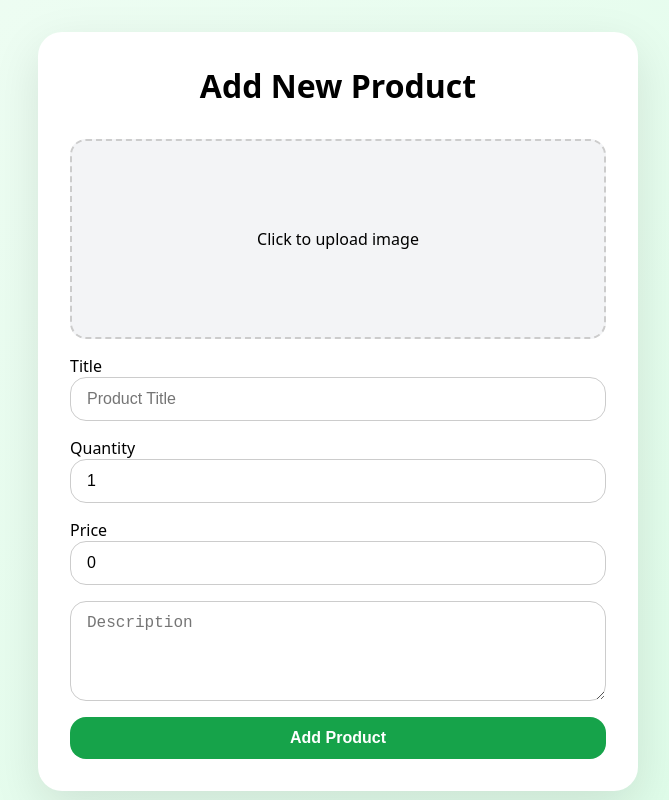
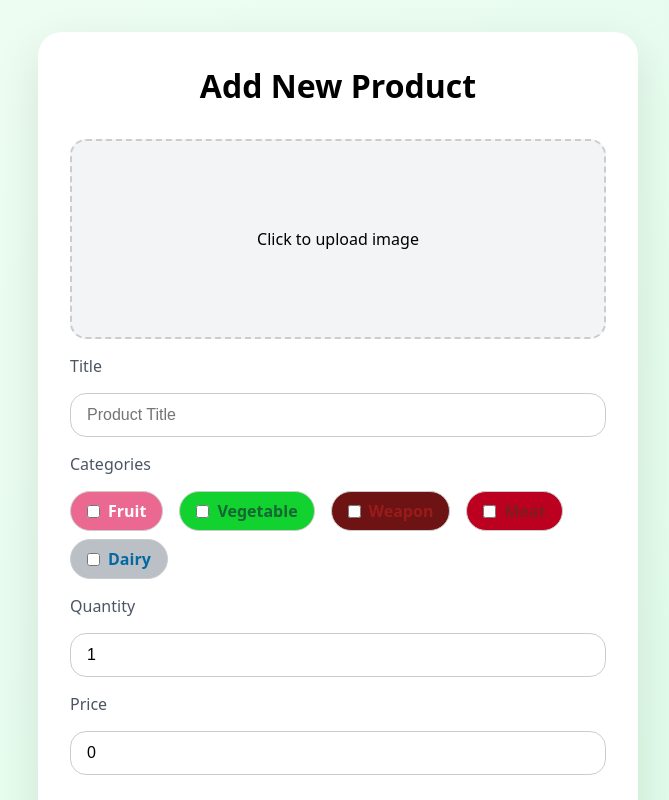
Before and after one commit to VladislavDoychinov/Gerund, a React (Create React App) app in the folder frontend/: page /addproduct in a window 1280 px wide. Shown: the top 800 px of the page, without its empty margins (302-971 px from the left). Built offline with nearby package versions, Linux system fonts and the light colour scheme.

Commit message:
Categories when adding a product

```diff
--- a/frontend/src/pages/AddProduct.css
+++ b/frontend/src/pages/AddProduct.css
@@ -72,3 +72,71 @@
   height: 100%;
   object-fit: cover;
 }
+
+.section-text {
+  color: #4b5563;
+  margin-bottom: 1rem;
+}
+
+.checkbox-group {
+  display: flex;
+  flex-wrap: wrap;
+  gap: 0.5rem 1rem;
+}
+
+.checkbox-label {
+  display: flex;
+  align-items: center;
+  gap: 0.5rem;
+  font-size: 1rem;
+  cursor: pointer;
+  padding: 0.5rem 1rem;
+  border-radius: 1rem;
+  border: 1px solid #ccc;
+  transition: 0.2s;
+  font-weight: 600;
+  width: fit-content;
+
+  color: #2563eb;
+  background-color: #dbeafe;
+
+  border-radius: 999px;
+}
+
+.checkbox-label.fruit {
+  background-color: #eb6990;
+  color: #ffffff;
+}
+
+.checkbox-label.vegetable {
+  background-color: #11d22e;
+  color: #166534;
+}
+
+.checkbox-label.weapon {
+  background-color: #6e1313;
+  color: #991b1b;
+}
+
+.checkbox-label.meat {
+  background-color: #bc001f;
+  color: #7f1d1d;
+}
+
+.checkbox-label.dairy {
+  background-color: #bac0c5;
+  color: #0369a1;
+}
+
+.checkbox-label input[type="checkbox"] {
+  cursor: pointer;
+  accent-color: #16a34a;
+}
+
+.checkbox-label:hover {
+  filter: brightness(1.2);
+}
+
+.description {
+  margin-top: 1rem;
+}
--- a/frontend/src/pages/AddProduct.tsx
+++ b/frontend/src/pages/AddProduct.tsx
@@ -5,9 +5,12 @@ export default function AddProduct() {
   const [title, setTitle] = useState("");
   const [quantity, setQuantity] = useState("1");
   const [price, setPrice] = useState("0");
+  const [categories, setCategories] = useState<string[]>([]);
   const [description, setDescription] = useState("");
   const [image, setImage] = useState<File | null>(null);
   const [preview, setPreview] = useState<string>("");
+
+  const categoryOptions = ["fruit", "vegetable", "weapon", "meat", "dairy"];
 
   const handleImageChange = (e: ChangeEvent<HTMLInputElement>) => {
     if (e.target.files && e.target.files[0]) {
@@ -16,10 +19,18 @@ export default function AddProduct() {
     }
   };
 
+  const handleCategoryChange = (category: string) => {
+    if (categories.includes(category)) {
+      setCategories(categories.filter((c) => c !== category));
+    } else {
+      setCategories([...categories, category]);
+    }
+  };
+
   const handleSubmit = (e: FormEvent) => {
     e.preventDefault();
-    if (!title || !description || !image) {
-      alert("Please fill all fields and select an image.");
+    if (!title || !description || !image || categories.length === 0) {
+      alert("Please fill all fields, select an image, and choose at least one category.");
       return;
     }
 
@@ -27,6 +38,7 @@ export default function AddProduct() {
       title,
       quantity: Number(quantity),
       price: Number(price),
+      categories,
       description,
       image,
     };
@@ -37,6 +49,7 @@ export default function AddProduct() {
     setTitle("");
     setQuantity("1");
     setPrice("0");
+    setCategories([]);
     setDescription("");
     setImage(null);
     setPreview("");
@@ -56,7 +69,7 @@ export default function AddProduct() {
         </label>
 
         <div>
-          <p>Title</p>
+          <p className="section-text">Title</p>
           <input
             type="text"
             placeholder="Product Title"
@@ -67,26 +80,45 @@ export default function AddProduct() {
         </div>
 
         <div>
-          <p>Quantity</p>
+          <p className="section-text">Categories</p>
+          <div className="checkbox-group">
+            {categoryOptions.map((category) => (
+              <label
+                key={category}
+                className={`checkbox-label ${category}`}
+              >
+                <input
+                  type="checkbox"
+                  checked={categories.includes(category)}
+                  onChange={() => handleCategoryChange(category)}
+                />
+                {category.charAt(0).toUpperCase() + category.slice(1)}
+              </label>
+            ))}
+          </div>
+        </div>
+
+        <div>
+          <p className="section-text">Quantity</p>
           <input
             type="number"
             placeholder="Quantity"
             value={quantity}
             min={1}
-            onChange={(e) => setQuantity(e.target.value)} // store as string
+            onChange={(e) => setQuantity(e.target.value)}
             required
           />
         </div>
 
         <div>
-          <p>Price</p>
+          <p className="section-text">Price</p>
           <input
             type="number"
             placeholder="Price ($)"
             value={price}
             min={0}
             step={0.01}
-            onChange={(e) => setPrice(e.target.value)} // store as string
+            onChange={(e) => setPrice(e.target.value)}
             required
           />
         </div>
@@ -96,6 +128,7 @@ export default function AddProduct() {
           value={description}
           onChange={(e) => setDescription(e.target.value)}
           required
+          className="description"
         ></textarea>
 
         <button type="submit">Add Product</button>
```
